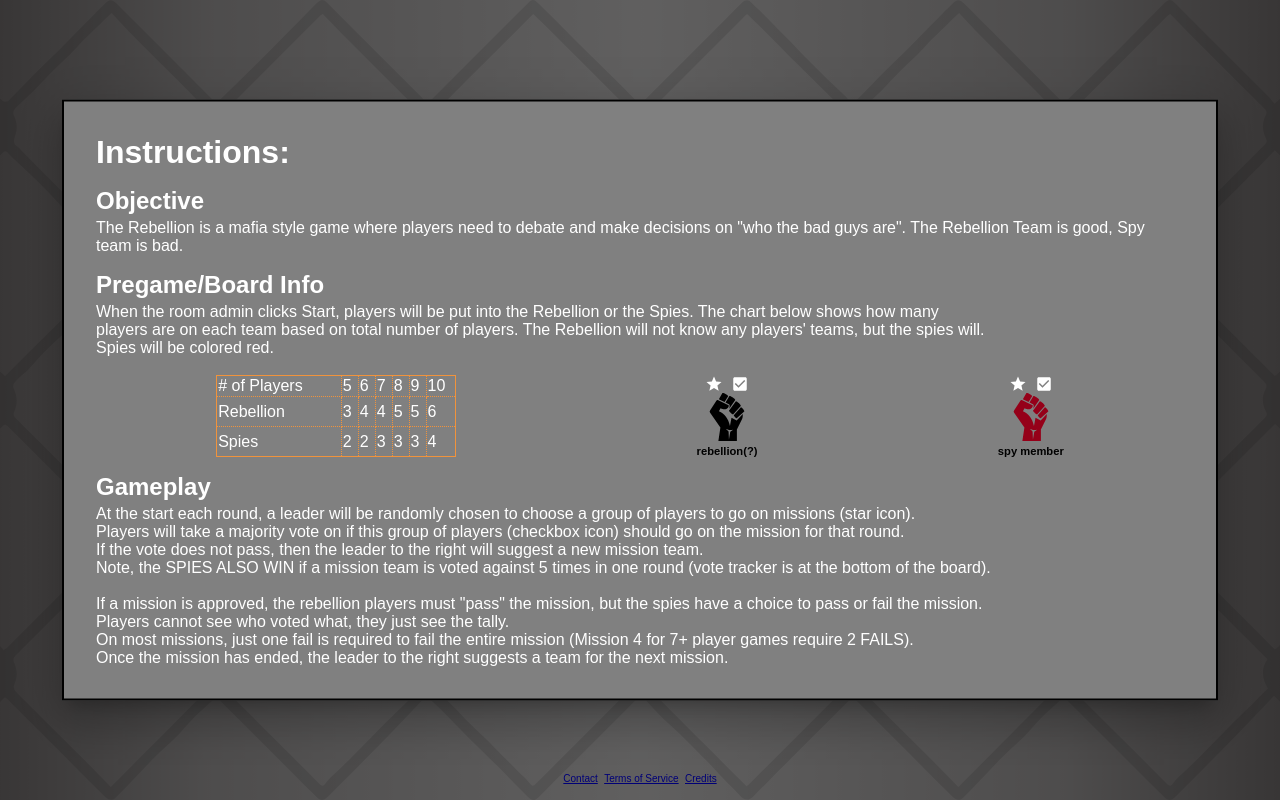
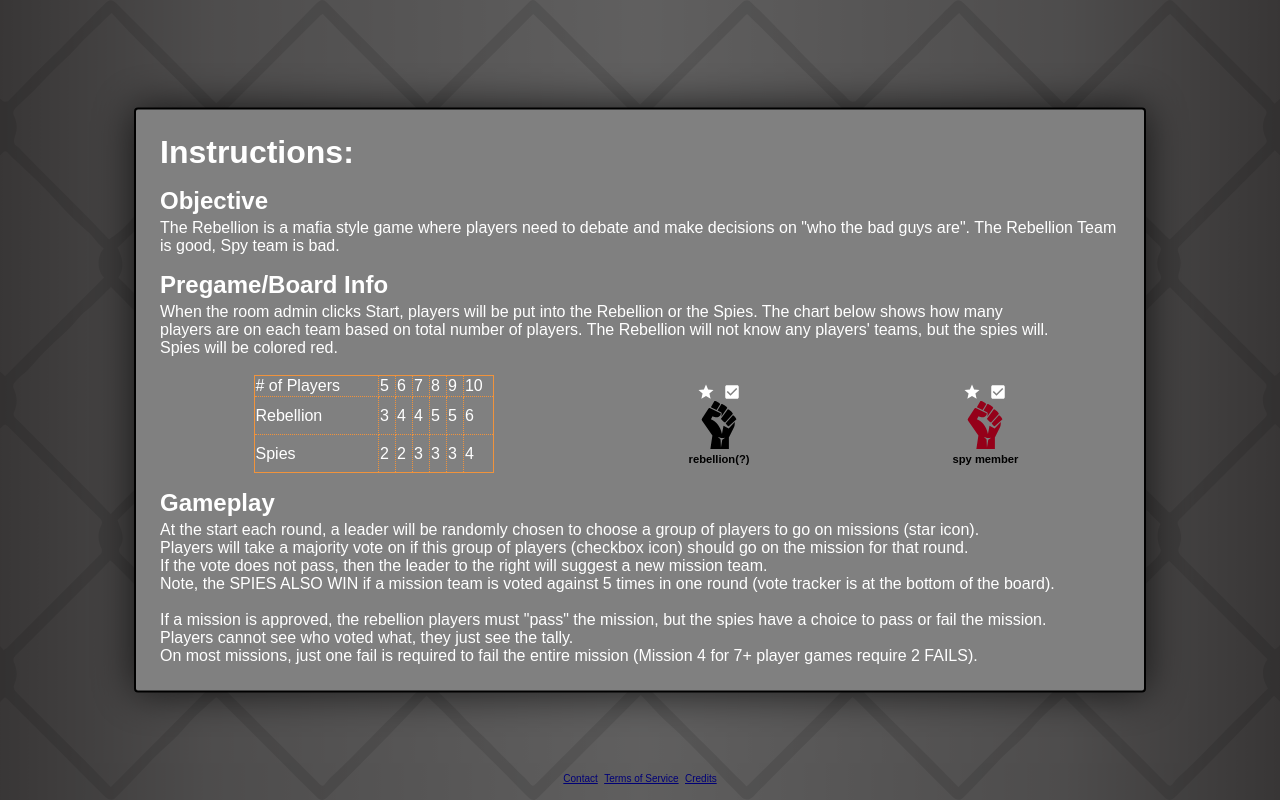
Before and after one commit to minchanhan/resistance, a React (Create React App) app: page / in a window 1280 px wide. Both pictures are taken after a click on the button "Instructions". Built offline with nearby package versions, Linux system fonts and the light colour scheme; no server answers; a web font is replaced by a local one.

Commit message:
made modals css styled

```diff
--- a/src/App.css
+++ b/src/App.css
@@ -192,6 +192,7 @@
   align-items: center;
   flex-flow: row nowrap;
   padding: 1rem;
+  gap: 0.5rem;
 }
 
 .settingsSelectContainer > p {
@@ -707,6 +708,28 @@
   border-radius: 0.5rem;
 }
 
+/* ----- Modals ----- */
+.modalBox {
+  position: absolute;
+  top: 50%;
+  left: 50%;
+  transform: translate(-50%, -50%);
+
+  width: 80%;
+  max-width: 60rem;
+  background-color: gray;
+  border: 2px solid #000;
+  border-radius: 0.25rem;
+  box-shadow: 0 0 40px rgba(0, 0, 0, 0.7);
+  padding: 1.5rem;
+}
+
+.modalHeader {
+  color: white;
+  font-size: xx-large;
+  font-weight: 700;
+}
+
 /* -----===== Different Screens =====----- */
 /* ----- 4K ----- */
 @media all and (min-width: 2400px) {
--- a/src/App.js
+++ b/src/App.js
@@ -38,26 +38,6 @@ function App() {
       }
     }
   });
-
-  const modalStyle = {
-    position: 'absolute',
-    top: '50%',
-    left: '50%',
-    transform: 'translate(-50%, -50%)',
-
-    width: "85svw",
-    maxWidth: "85svw",
-    bgcolor: 'gray',
-    border: '2px solid #000',
-    boxShadow: 24,
-    p: 4,
-  };
-
-  const modalHeader = {
-    color: "white",
-    fontSize: "xx-large",
-    fontWeight: "700",
-  };
 
   // Screen States
   const [gameScreen, setGameScreen] = useState(false); // Start screen or lobby/game screen
@@ -325,8 +305,6 @@ function App() {
               onChangedUsername={onChangedUsername}
               setIsAdmin={setIsAdmin}
               randomStatusMsg={randomStatusMsg}
-              modalStyle={modalStyle}
-              modalHeader={modalHeader}
             />
           ) : gameScreen ? (
             <>
@@ -368,8 +346,6 @@ function App() {
                 setNewMsg={setNewMsg}
                 mins={mins}
                 secs={secs}
-                modalStyle={modalStyle}
-                modalHeader={modalHeader}
               />
               <EndScreen
                 open={gameEnd}
--- a/src/Components/GameSettings.jsx
+++ b/src/Components/GameSettings.jsx
@@ -3,7 +3,7 @@ import "../App.css";
 import "../data/Enums.js";
 import DisplayButton from "./DisplayButton.jsx";
 import CheckIcon from '@mui/icons-material/Check';
-import { Box, Modal } from "@mui/material";
+import { Modal } from "@mui/material";
 
 function GameSettings({
   capacity,
@@ -14,9 +14,7 @@ function GameSettings({
   privateRoom,
   onChangedPrivateRoom,
   isAdmin,
-  startGame,
-  modalStyle,
-  modalHeader
+  startGame
 }) {
 
   const capacityMenuItems = [5,6,7,8,9,10];
@@ -51,8 +49,8 @@ function GameSettings({
         aria-labelledby="modal-modal-title"
         aria-describedby="modal-modal-description"
       >
-        <Box sx={{...modalStyle, width: "25rem"}}>
-          <div style={{...modalHeader, fontSize: "x-large"}}>
+        <div className="modalBox" style={{width: "80%", maxWidth: "25rem"}}>
+          <div className="modalHeader" style={{fontSize: "x-large"}}>
             Game Settings
           </div>
 
@@ -135,7 +133,7 @@ function GameSettings({
               </label>
             </div>
           </div>
-        </Box>
+        </div>
       </Modal>
     </div>
   )
--- a/src/Screens/EndScreen/EndScreen.jsx
+++ b/src/Screens/EndScreen/EndScreen.jsx
@@ -1,19 +1,9 @@
 import React from "react";
 import "../../App.css";
-import { Box, Button, Modal, Typography } from "@mui/material";
+import { Modal } from "@mui/material";
+import DisplayButton from "../../Components/DisplayButton";
 
 function EndScreen({ open, handleEndModalClose, revealedPlayers, endMsg }) {
-  const style = {
-    position: 'absolute',
-    top: '50%',
-    left: '50%',
-    transform: 'translate(-50%, -50%)',
-    width: "70svw",
-    bgcolor: 'background.paper',
-    border: '2px solid #000',
-    boxShadow: 24,
-    p: 4,
-  };
 
   return (
     <div>
@@ -23,10 +13,10 @@ function EndScreen({ open, handleEndModalClose, revealedPlayers, endMsg }) {
         aria-labelledby="modal-modal-title"
         aria-describedby="modal-modal-description"
       >
-        <Box sx={style}>
-          <Typography variant="h6" component="h2" color="white">
+        <div className="modalBox">
+          <div className="modalHeader" style={{fontSize: "x-large"}}>
             {endMsg}
-          </Typography>
+          </div>
 
           {
             revealedPlayers.map(function(playerReveal, i) {
@@ -38,9 +28,13 @@ function EndScreen({ open, handleEndModalClose, revealedPlayers, endMsg }) {
             })
           }
 
-          <Button onClick={handleEndModalClose}>Return to Lobby</Button>
+          <DisplayButton
+            text="Return to Lobby"
+            onClick={handleEndModalClose}
+            btnStyle={{marginTop: "1.3rem"}}
+          />
 
-        </Box>
+        </div>
       </Modal>
     </div>
   )
--- a/src/Screens/GameScreen/GameScreen.jsx
+++ b/src/Screens/GameScreen/GameScreen.jsx
@@ -47,9 +47,7 @@ function GameScreen({
   newMsg,
   setNewMsg,
   mins,
-  secs,
-  modalStyle,
-  modalHeader
+  secs
 }) {
   // const isPortrait = useMediaQuery({ orientation: 'portrait' });
   // const isRetina = useMediaQuery({ minResolution: '2dppx' });
@@ -124,9 +122,7 @@ function GameScreen({
     privateRoom: privateRoom,
     onChangedPrivateRoom: onChangedPrivateRoom,
     isAdmin: isAdmin,
-    startGame: startGame,
-    modalStyle: modalStyle,
-    modalHeader: modalHeader
+    startGame: startGame
   };
 
   const chatBoxProps = {
--- a/src/Screens/StartScreen/Components/InstructionsModal.jsx
+++ b/src/Screens/StartScreen/Components/InstructionsModal.jsx
@@ -1,13 +1,11 @@
 import React from "react";
 import "./instructions.css";
-import { Box, Modal } from "@mui/material";
+import { Modal } from "@mui/material";
 import PlayerBox from "../../GameScreen/Components/GameTable/PlayerBox/PlayerBox";
 
 function InstructionsModal({
   open,
-  handleInstructionsClose,
-  modalStyle,
-  modalHeader
+  handleInstructionsClose
 }) {
   const badTeamStyle = {
     filter: 'invert(21%) sepia(76%) saturate(5785%) hue-rotate(338deg) brightness(57%) contrast(119%)'
@@ -48,8 +46,8 @@ function InstructionsModal({
       aria-labelledby="modal-modal-title"
       aria-describedby="modal-modal-description"
     >
-      <Box sx={modalStyle}>
-        <div style={modalHeader}>
+      <div className="modalBox">
+        <div className="modalHeader">
           Instructions:
         </div>
 
@@ -98,17 +96,24 @@ function InstructionsModal({
                   </tbody>
                 </table>
 
+
+                <div style={{padding: "0.5rem"}}>
                   <PlayerBox
                     isLeader={true}
                     onMission={true}
                     username="rebellion(?)"
                   />
+                </div>
+
+                <div style={{padding: "0.5rem"}}>
                   <PlayerBox
                     isLeader={true}
                     onMission={true}
                     teamStyle={badTeamStyle}
                     username="spy member"
                   />
+                </div>
+
               </div>
             </div>
 
@@ -123,7 +128,7 @@ function InstructionsModal({
             </div>
           </div>
         </div>
-      </Box>
+      </div>
     </Modal>
   )
 }
--- a/src/Screens/StartScreen/Components/JoinRoomModal.jsx
+++ b/src/Screens/StartScreen/Components/JoinRoomModal.jsx
@@ -2,16 +2,14 @@ import React, { useState } from "react";
 import "./joinRoom.css";
 import "../../../data/Enums.js";
 
-import { Box, Modal } from "@mui/material";
+import { Modal } from "@mui/material";
 import DisplayButton from "../../../Components/DisplayButton.jsx";
 import UserInput from "../../../Components/UserInput.jsx";
 
 function JoinRoomModal({
   socket,
   open,
-  handleJoinClose,
-  modalStyle,
-  modalHeader
+  handleJoinClose
 }) {
   const [checkedRoom, setCheckedRoom] = useState(false);
   const [validRoom, setValidRoom] = useState(true);
@@ -35,8 +33,11 @@ function JoinRoomModal({
       aria-labelledby="modal-modal-title"
       aria-describedby="modal-modal-description"
     >
-      <Box sx={{...modalStyle, width: "25rem"}}>
-        <div style={{...modalHeader, fontSize: "x-large"}}>
+      <div
+        className="modalBox"
+        style={{width: "80%", maxWidth: "25rem"}}
+      >
+        <div className="modalHeader" style={{fontSize: "x-large"}}>
           Enter Room Code
         </div>
 
@@ -52,7 +53,7 @@ function JoinRoomModal({
           />
           <DisplayButton onClick={joinRoom} text="Join Room" />
         </div>
-      </Box>
+      </div>
     </Modal>
 
   )
--- a/src/Screens/StartScreen/StartScreen.jsx
+++ b/src/Screens/StartScreen/StartScreen.jsx
@@ -14,8 +14,6 @@ function StartScreen({
   onChangedUsername,
   setIsAdmin,
   randomStatusMsg,
-  modalStyle,
-  modalHeader
 }) {
   const [joinRoomModal, setJoinRoomModal] = useState(false);
   const [instructionsOpen, setInstructionsOpen] = useState(false);
@@ -77,14 +75,10 @@ function StartScreen({
         socket={socket}
         open={joinRoomModal}
         handleJoinClose={handleJoinClose}
-        modalStyle={modalStyle}
-        modalHeader={modalHeader}
       />
       <InstructionsModal
         open={instructionsOpen}
         handleInstructionsClose={handleInstructionsClose}
-        modalStyle={modalStyle}
-        modalHeader={modalHeader}
       />
 
       <div className="startTitle">
```
Lines whose indentation alone changed are shown as unchanged.
